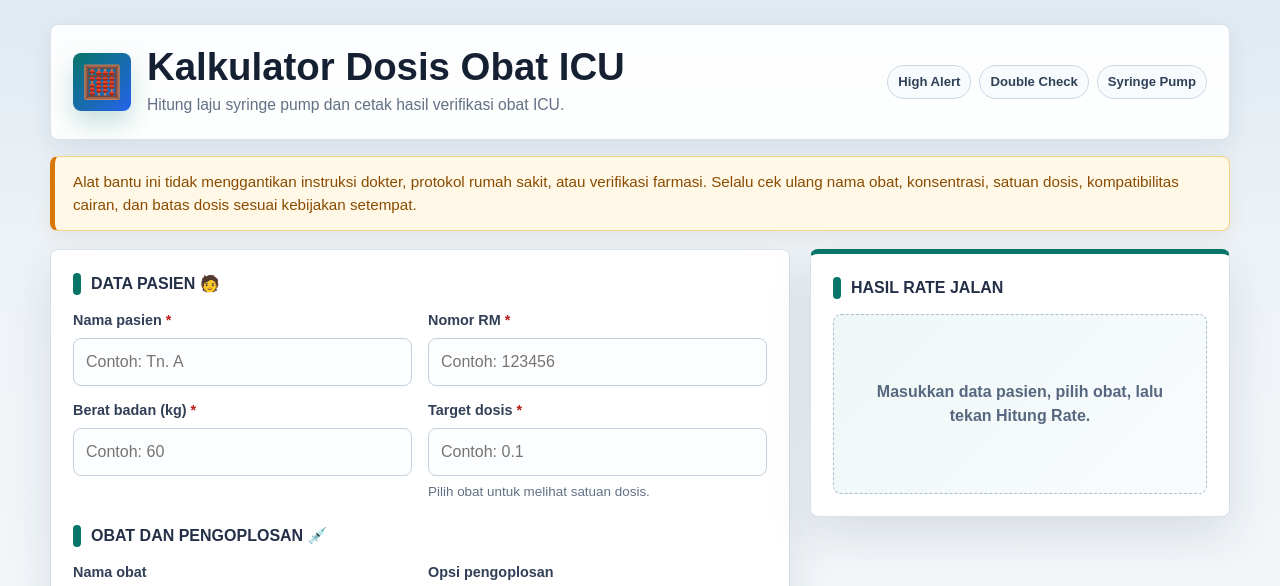
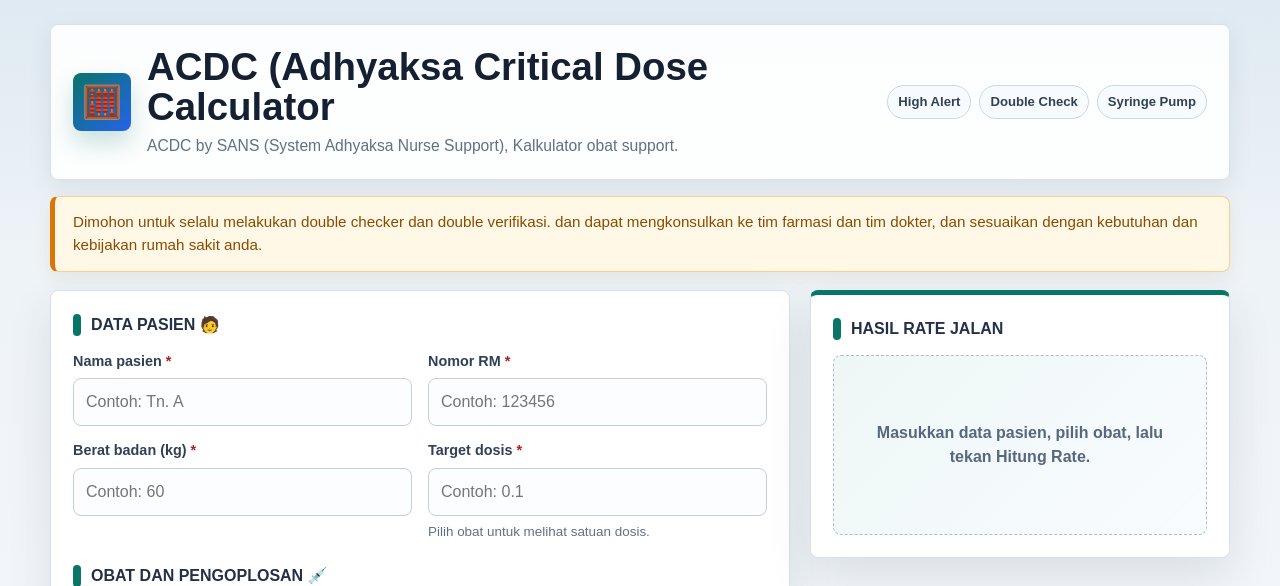
Before and after one commit to ferryrahman12-create/Critical-Drugs-Calculator, a plain HTML site: page index.html in a window 1280 px wide. Shown: the top 586 px of the page. Drawn offline with Linux system fonts and the light colour scheme.

Commit message:
Update index.html

```diff
--- a/index.html
+++ b/index.html
@@ -765,8 +765,8 @@
     <header class="app-header">
       <div class="app-mark" aria-hidden="true">🧮</div>
       <div>
-        <h1>Kalkulator Dosis Obat ICU</h1>
-        <p class="subtitle">Hitung laju syringe pump dan cetak hasil verifikasi obat ICU.</p>
+        <h1>ACDC (Adhyaksa Critical Dose Calculator</h1>
+        <p class="subtitle">ACDC by SANS (System Adhyaksa Nurse Support), Kalkulator obat support.</p>
       </div>
       <div class="header-meta" aria-label="Status alat bantu">
         <span class="meta-pill">High Alert</span>
@@ -776,7 +776,7 @@
     </header>
 
     <div class="warning">
-      Alat bantu ini tidak menggantikan instruksi dokter, protokol rumah sakit, atau verifikasi farmasi. Selalu cek ulang nama obat, konsentrasi, satuan dosis, kompatibilitas cairan, dan batas dosis sesuai kebijakan setempat.
+      Dimohon untuk selalu melakukan double checker dan double verifikasi. dan dapat mengkonsulkan ke tim farmasi dan tim dokter, dan sesuaikan dengan kebutuhan dan kebijakan rumah sakit anda.
     </div>
 
     <section class="layout">
```
